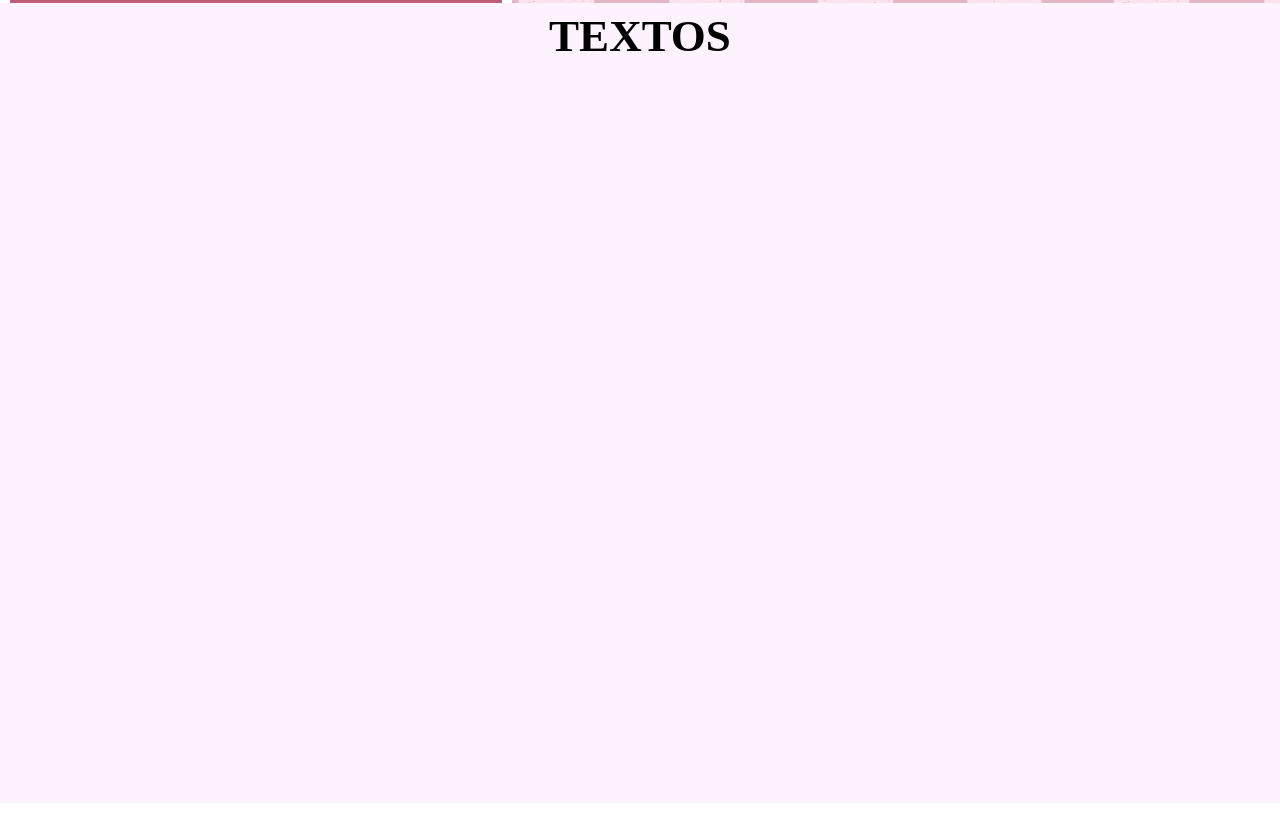
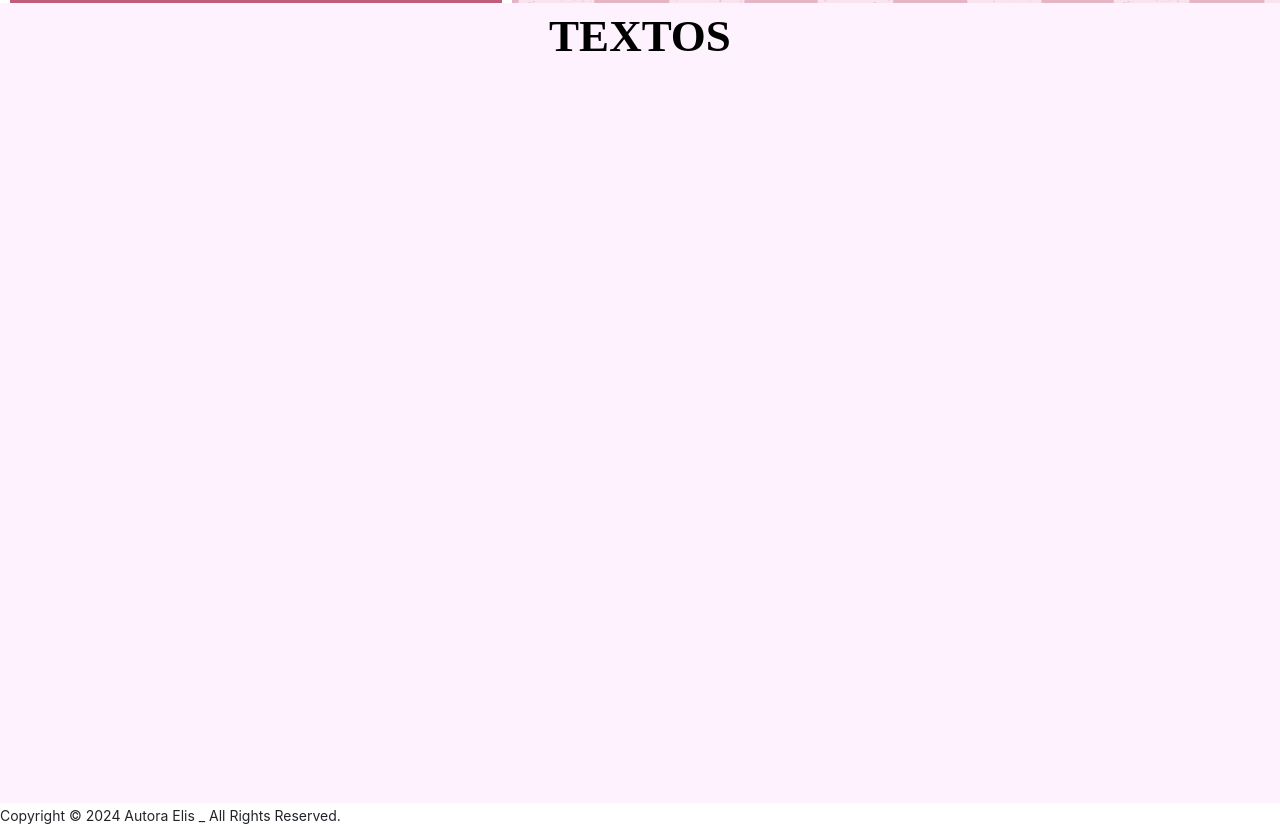
Before and after one commit to Elisfliess/WEBSITE_, a plain HTML site: page index.html in a window 1280 px wide. Shown: the part 2237-3064 px from the top of the page. Before the commit the page ends 3040 px from the top, so only its background shows below. Drawn offline with nearby package versions, Linux system fonts and the light colour scheme; files whose address does not match are found by name.

Commit message:
Add files via upload

```diff
--- a/index.html
+++ b/index.html
@@ -95,6 +95,14 @@
             </p>
      </section>
 
+<!-- FOOTER -->
+
+
+     <footer>
+        <small>
+          Copyright © 2024 Autora Elis _ All Rights Reserved.
+        </small>
+      </footer>
 <!-- SEC 4
 
 
@@ -105,8 +113,9 @@
             TEXTOS
             </p>
 
-
-
      </section>
 
      -->
+
+ </body>
+ </html>
```
